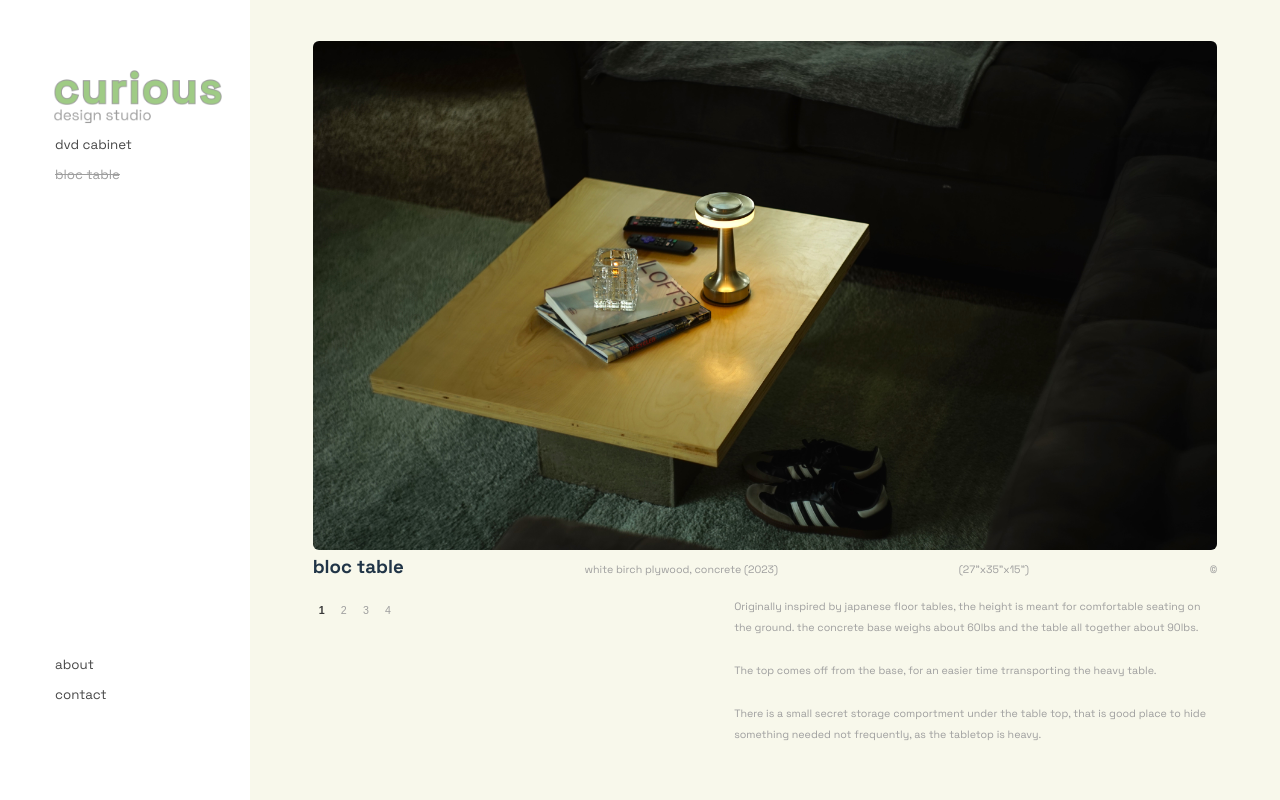
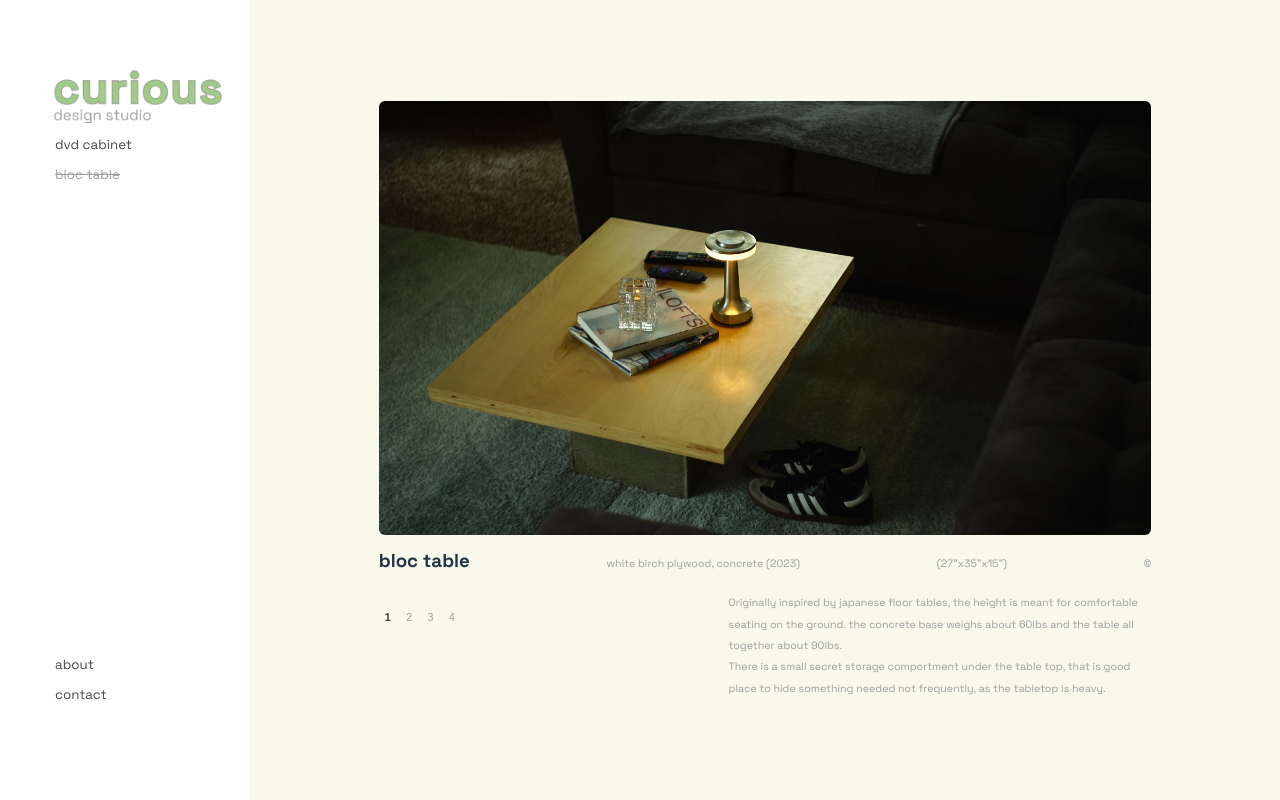
Before and after one commit to ecolijah/curious-design, a Vue app: page / in a window 1280 px wide. Built offline with nearby package versions, Linux system fonts and the light colour scheme.

Commit message:
i fucking hate css

```diff
--- a/src/components/About.vue
+++ b/src/components/About.vue
@@ -82,7 +82,7 @@
     /* max-width: 75vw; */
     /* flex-wrap:wrap-reverse; */
     justify-content: center;
-    /* background-color: aliceblue; */
+    /* background-color: yellowgreen; */
     /* gap: 50px */
 
 }
@@ -96,7 +96,7 @@
     display: flex;
     flex-direction: column;
     max-width: 500px;
-    max-height: 50vh;
+    max-height: 60vh;;
     /* min-width: 300px; */
     /* padding-right: 60px; */
     /* background-color: brown; */
@@ -155,8 +155,8 @@
 .image-container {
     display: flex;
     /* flex: 0; */
-    max-height: 50vh;
-    max-width: 80vw;
+    /* max-height: 50vh; */
+    /* max-width: 80vw; */
     /* min-height: 400px; */
     /* padding-right: 20px; */
     /* background-color: blue; */
@@ -170,7 +170,7 @@ img {
         /* height: 90vh; */
         display: flex;
         max-width: 90%; /* Maximum width of the image */
-        max-height: 55vh; /* Maximum height of the image */
+        max-height: 60vh; /* Maximum height of the image */
         object-fit: contain; /*Maintain aspect ratio and fit within the container*/
         border-radius: 6px;
 
--- a/src/components/pieces/BlocTable.vue
+++ b/src/components/pieces/BlocTable.vue
@@ -29,9 +29,8 @@ function traverse(option) {
 
     <div class="container">
 
-        <!-- <div class="top-spacer"></div> -->
+        <div class="image-spacer">
 
-        <div class="image-spacer">
             <div class="image-container">
                 <button class="back" @click="traverse(1)"></button>
                 <button class="forward" @click="traverse(0)"></button>
@@ -39,20 +38,16 @@ function traverse(option) {
                 <img v-show="selectedIndex==2"src="./piece-assets/bloc-table/2.JPG" alt="bloc-table">
                 <img v-show="selectedIndex==3"src="./piece-assets/bloc-table/3.JPG" alt="bloc-table">
                 <img v-show="selectedIndex==4"src="./piece-assets/bloc-table/4.JPG" alt="bloc-table">
+            </div>
 
-            </div>
             <div class="caption">
                 <h3>bloc table</h3>
-                <h5>white birch plywood, concrete         (2023)</h5>
+                <h5>white birch plywood, concrete (2023)</h5>
                 <h5>(27"x35"x15")</h5>
                 <h5>©</h5>
             </div>
 
-
-
-        </div>
-
-        <div class="nav">
+            <div class="nav">
                 <div class="numbers">
                     <button @click="selectedIndex=1" :class="{ selected: selectedIndex == 1}"><h5>1</h5></button>
                     <button @click="selectedIndex=2" :class="{ selected: selectedIndex == 2}"><h5>2</h5></button>
@@ -63,11 +58,12 @@ function traverse(option) {
                     <p>Originally inspired by japanese floor tables, the height is meant for comfortable seating on the ground. the concrete base
                         weighs about 60lbs and the table all together about 90lbs.
                     </p>
-                    <p>The top comes off from the base, for an easier time trransporting the heavy table.</p>
+                    <!-- <p>The top comes off from the base, for an easier time trransporting the heavy table.</p> -->
                     <p>There is a small secret storage comportment under the table top, that is good place to hide something needed not frequently, as the tabletop is heavy.</p>
                 </div>
             </div>
 
+        </div>
 
     </div>
 
@@ -75,22 +71,43 @@ function traverse(option) {
 
 <style scoped>
 
-    .top-spacer {
-        display: flex;
-        min-height: 5vh;
-        max-height: 15vh;
-        /* background-color: blue; */
+    .container {
+
+        display:  flex;
+        align-items: center;
+        justify-content: center;
+        /* background-color: greenyellow;   */
+        width: 100%;
+        height: 100%;
+
     }
+
     .image-spacer {
         display: flex;
-        /* min-height: 65vh; */
-        /* max-height: 65vh; */
-        /* background-color: yellowgreen; */
-        align-items: flex-start;
+        max-height: 100%;
+        /* background-color: red; */
+        align-items: center;
         justify-content: center;
         flex-direction: column;
-        width: 90%;
+        /* max-width: 90%; */
+        width: auto;
+        max-width: 75%
+
     }
+
+    .image-container {
+        display: flex;
+        position: relative;
+        align-items: center;
+        justify-content: center;
+        max-width: 100%;
+        max-height: 100%;
+        overflow:hidden;
+        /* background-color: brown; */
+        /* max-height: 63vh; */
+    }
+
+
 
     .selected h5{
         color: #3a3a3a;
@@ -103,7 +120,7 @@ function traverse(option) {
     }
 
     .caption h5 {
-        margin: 0;
+        margin: 2;
     }
     .caption {
         display: flex;
@@ -130,58 +147,26 @@ function traverse(option) {
         font-size: 8pt;
         color: #9e9e9e;
     }
+    .description p {
+        margin: 0;
+    }
 
     .numbers button {
         font-weight: 400;
         font-size: 8pt;
         color: #9E9E9E;
+
         /* color: blue; */
     }
 
-    .container {
 
-        display:  flex;
-        flex-direction: column;
-        align-items: center;
-        justify-content: center;
-        /* background-color: greenyellow; */
-        /* padding-left: 10px; */
-        /* padding-right: 10px; */
-        /* margin: 0 0; */
-        max-height: 100vh;
-        min-height: 100vh;
 
-    }
 
-    .image-container {
-    display: flex;
-    position: relative;
-    align-items: center;
-    justify-content: center;
-    max-width: 2000px;
-    /* background-color: brown; */
-    max-height: 63vh;
-    }
-
-    .back {
-        position: absolute;
-        left: 0;
-        width: 35%;
-        height: 100%;
-        /* background-color: antiquewhite; */
-    }
-    .forward {
-        position: absolute;
-
-        right: 0;
-        width: 65%;
-        height: 100%;
-        /* background-color: antiquewhite; */
-    }
 
     .image-container img {
         max-width: 100%; /* Ensures the image doesn't exceed the width of its container */
-        max-height: 65vh; /* Ensures the image doesn't exceed the height of its container */
+        /* max-height: 65vh; */
+        max-height: 100%;
         width: auto;
         height: auto;
         border-radius: 6px;
@@ -190,13 +175,14 @@ function traverse(option) {
 
     .nav {
         display: flex;
-        justify-content: flex-start;
+        justify-content: space-between;
         align-items: flex-start;
         /* background-color: rgb(255, 231, 178); */
         min-height: 10vh;
         /* max-height: 20vh; */
         color: #3a3a3a;
-        width: 90%;
+        margin: 0;
+        width: 100%;
         /* gap: 16%; */
         /* margin-top: -10px; */
     }
@@ -219,4 +205,20 @@ function traverse(option) {
         cursor: pointer; /* Adds pointer cursor */
     }
 
+    .back {
+        position: absolute;
+        left: 0;
+        width: 35%;
+        height: 100%;
+        /* background-color: antiquewhite; */
+    }
+    .forward {
+        position: absolute;
+
+        right: 0;
+        width: 65%;
+        height: 100%;
+        /* background-color: antiquewhite; */
+    }
+
 </style>
```
